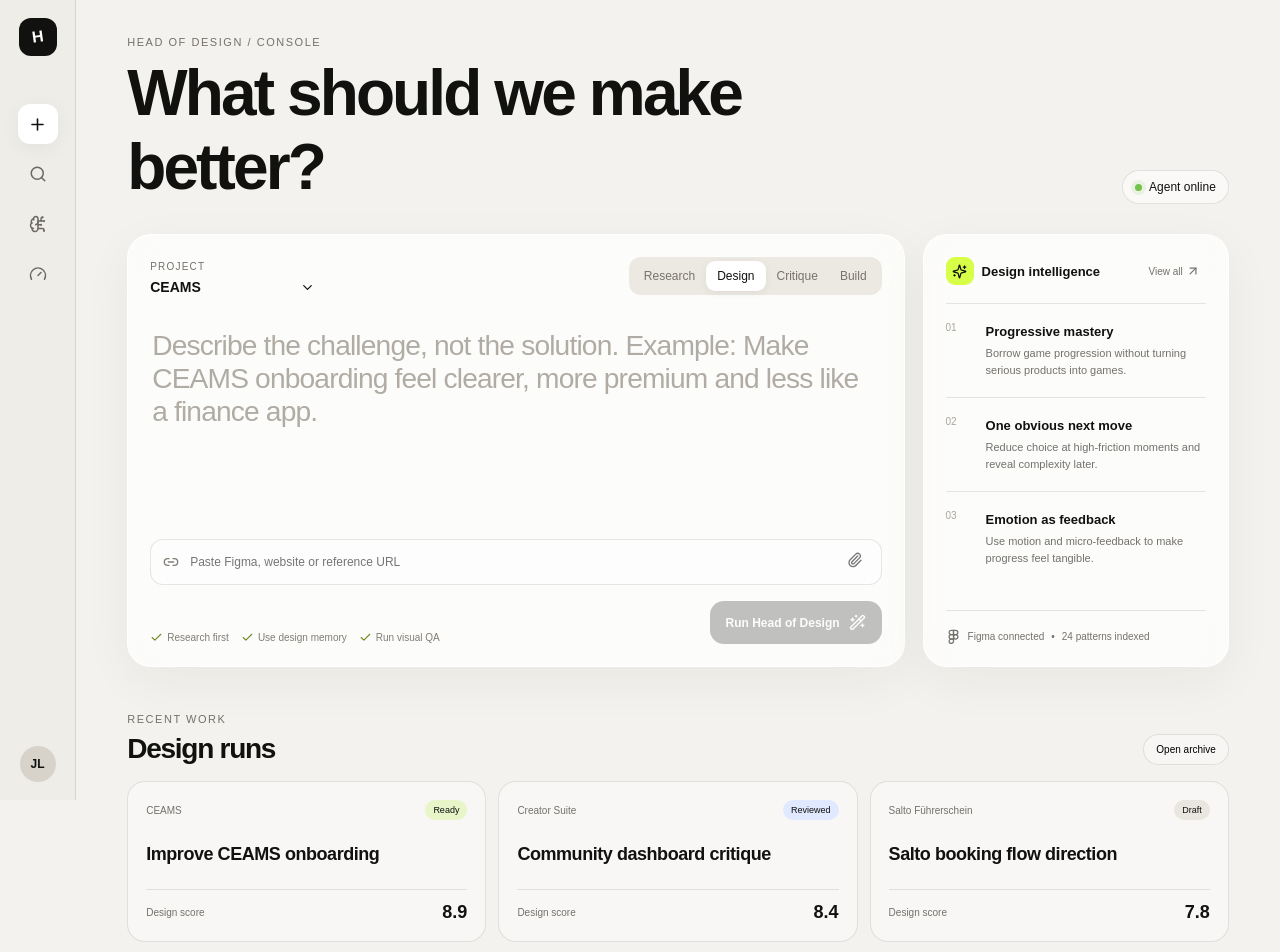
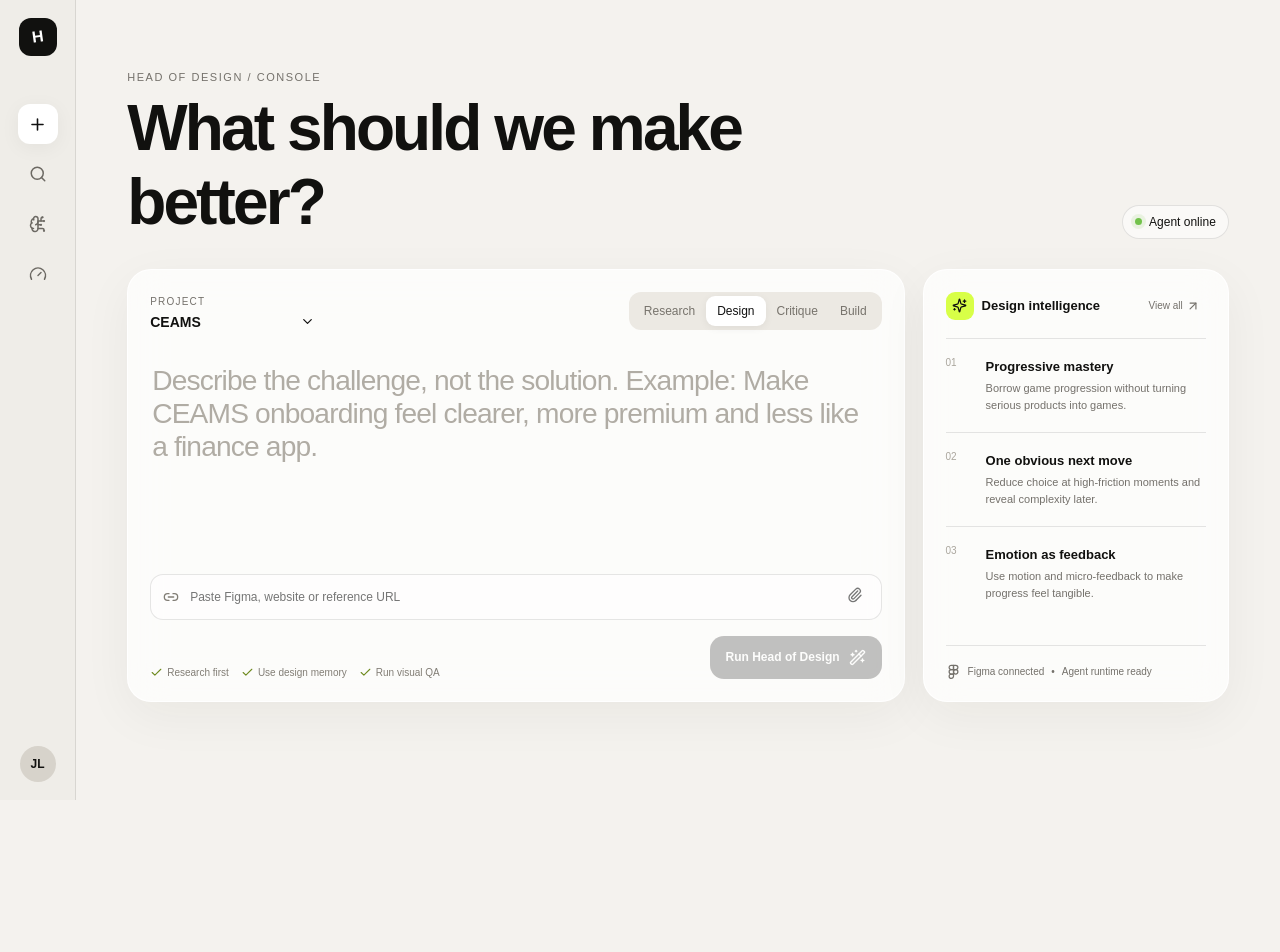
Before and after one commit to Jeaares98/headofdesign, a Next.js app: page / in a window 1280 px wide. Shown: the top 952 px of the page. After the commit the page ends 800 px from the top, so only its background shows below. Built offline with nearby package versions, Linux system fonts and the light colour scheme.

Commit message:
wire console to live design run API

```diff
--- a/app/page.tsx
+++ b/app/page.tsx
@@ -1,25 +1,53 @@
 "use client";
 
 import { useMemo, useState } from "react";
-import { ArrowUpRight, BrainCircuit, Check, ChevronDown, Figma, Gauge, Link2, Paperclip, Plus, Search, Sparkles, WandSparkles } from "lucide-react";
+import { ArrowUpRight, BrainCircuit, Check, ChevronDown, Figma, Gauge, Link2, Loader2, Paperclip, Plus, Search, Sparkles, WandSparkles } from "lucide-react";
 
 const projects = ["CEAMS", "Creator Suite", "Salto Führerschein", "Colortreat Lab"];
 const modes = ["Research", "Design", "Critique", "Build"] as const;
 
-const recent = [
-  { title: "Improve CEAMS onboarding", project: "CEAMS", status: "Ready", score: 8.9 },
-  { title: "Community dashboard critique", project: "Creator Suite", status: "Reviewed", score: 8.4 },
-  { title: "Salto booking flow direction", project: "Salto Führerschein", status: "Draft", score: 7.8 },
-];
+type RunResult = {
+  summary: string;
+  direction: string;
+  mechanisms: Array<{ name: string; why: string; application: string }>;
+  actions: string[];
+  score: Record<string, number> & { overall: number };
+  nextStep: string;
+  source: "openai" | "demo";
+};
 
 export default function Home() {
   const [project, setProject] = useState(projects[0]);
   const [mode, setMode] = useState<(typeof modes)[number]>("Design");
   const [task, setTask] = useState("");
   const [reference, setReference] = useState("");
-  const canRun = task.trim().length > 3;
+  const [result, setResult] = useState<RunResult | null>(null);
+  const [loading, setLoading] = useState(false);
+  const [error, setError] = useState("");
+  const canRun = task.trim().length > 3 && !loading;
 
   const brief = useMemo(() => ({ project, mode, task, reference }), [project, mode, task, reference]);
+
+  async function runHeadOfDesign() {
+    if (!canRun) return;
+    setLoading(true);
+    setError("");
+    setResult(null);
+    try {
+      const response = await fetch("/api/run", {
+        method: "POST",
+        headers: { "Content-Type": "application/json" },
+        body: JSON.stringify(brief),
+      });
+      const data = await response.json();
+      if (!response.ok) throw new Error(data.error || "Run failed");
+      setResult(data);
+    } catch (err) {
+      setError(err instanceof Error ? err.message : "Run failed");
+    } finally {
+      setLoading(false);
+    }
+  }
 
   return (
     <main className="shell">
@@ -31,17 +59,12 @@ export default function Home() {
           <button className="iconButton" aria-label="Intelligence"><BrainCircuit size={18} /></button>
           <button className="iconButton" aria-label="Quality"><Gauge size={18} /></button>
         </div>
-        <div className="sidebarBottom">
-          <div className="avatar">JL</div>
-        </div>
+        <div className="sidebarBottom"><div className="avatar">JL</div></div>
       </aside>
 
       <section className="workspace">
         <header className="topbar">
-          <div>
-            <p className="eyebrow">HEAD OF DESIGN / CONSOLE</p>
-            <h1>What should we make better?</h1>
-          </div>
+          <div><p className="eyebrow">HEAD OF DESIGN / CONSOLE</p><h1>What should we make better?</h1></div>
           <div className="status"><span className="statusDot" /> Agent online</div>
         </header>
 
@@ -51,77 +74,48 @@ export default function Home() {
               <label className="selectWrap">
                 <span>PROJECT</span>
                 <div className="selectControl">
-                  <select value={project} onChange={(e) => setProject(e.target.value)}>
-                    {projects.map((item) => <option key={item}>{item}</option>)}
-                  </select>
+                  <select value={project} onChange={(e) => setProject(e.target.value)}>{projects.map((item) => <option key={item}>{item}</option>)}</select>
                   <ChevronDown size={15} />
                 </div>
               </label>
-              <div className="modeSet">
-                {modes.map((item) => (
-                  <button key={item} onClick={() => setMode(item)} className={mode === item ? "mode active" : "mode"}>{item}</button>
-                ))}
-              </div>
+              <div className="modeSet">{modes.map((item) => <button key={item} onClick={() => setMode(item)} className={mode === item ? "mode active" : "mode"}>{item}</button>)}</div>
             </div>
 
-            <textarea
-              value={task}
-              onChange={(e) => setTask(e.target.value)}
-              placeholder="Describe the challenge, not the solution. Example: Make CEAMS onboarding feel clearer, more premium and less like a finance app."
-              aria-label="Design task"
-            />
+            <textarea value={task} onChange={(e) => setTask(e.target.value)} placeholder="Describe the challenge, not the solution. Example: Make CEAMS onboarding feel clearer, more premium and less like a finance app." aria-label="Design task" />
 
-            <div className="referenceRow">
-              <Link2 size={16} />
-              <input value={reference} onChange={(e) => setReference(e.target.value)} placeholder="Paste Figma, website or reference URL" />
-              <button className="attach" aria-label="Attach screenshot"><Paperclip size={16} /></button>
-            </div>
+            <div className="referenceRow"><Link2 size={16} /><input value={reference} onChange={(e) => setReference(e.target.value)} placeholder="Paste Figma, website or reference URL" /><button className="attach" aria-label="Attach screenshot"><Paperclip size={16} /></button></div>
 
             <div className="composerFooter">
-              <div className="signals">
-                <span><Check size={13} /> Research first</span>
-                <span><Check size={13} /> Use design memory</span>
-                <span><Check size={13} /> Run visual QA</span>
-              </div>
-              <button className="run" disabled={!canRun} onClick={() => console.info("Head of Design brief", brief)}>
-                Run Head of Design <WandSparkles size={17} />
-              </button>
+              <div className="signals"><span><Check size={13} /> Research first</span><span><Check size={13} /> Use design memory</span><span><Check size={13} /> Run visual QA</span></div>
+              <button className="run" disabled={!canRun} onClick={runHeadOfDesign}>{loading ? <><Loader2 className="spin" size={17} /> Running…</> : <>Run Head of Design <WandSparkles size={17} /></>}</button>
             </div>
+            {error && <div className="errorBox">{error}</div>}
           </section>
 
           <aside className="intelligence card">
-            <div className="sectionTitle">
-              <div><span className="miniIcon"><Sparkles size={15} /></span><strong>Design intelligence</strong></div>
-              <button>View all <ArrowUpRight size={14} /></button>
-            </div>
-            <div className="intelItem">
-              <span className="intelIndex">01</span>
-              <div><strong>Progressive mastery</strong><p>Borrow game progression without turning serious products into games.</p></div>
-            </div>
-            <div className="intelItem">
-              <span className="intelIndex">02</span>
-              <div><strong>One obvious next move</strong><p>Reduce choice at high-friction moments and reveal complexity later.</p></div>
-            </div>
-            <div className="intelItem">
-              <span className="intelIndex">03</span>
-              <div><strong>Emotion as feedback</strong><p>Use motion and micro-feedback to make progress feel tangible.</p></div>
-            </div>
-            <div className="sourceStrip"><Figma size={15} /> Figma connected <span>•</span> 24 patterns indexed</div>
+            <div className="sectionTitle"><div><span className="miniIcon"><Sparkles size={15} /></span><strong>Design intelligence</strong></div><button>View all <ArrowUpRight size={14} /></button></div>
+            <div className="intelItem"><span className="intelIndex">01</span><div><strong>Progressive mastery</strong><p>Borrow game progression without turning serious products into games.</p></div></div>
+            <div className="intelItem"><span className="intelIndex">02</span><div><strong>One obvious next move</strong><p>Reduce choice at high-friction moments and reveal complexity later.</p></div></div>
+            <div className="intelItem"><span className="intelIndex">03</span><div><strong>Emotion as feedback</strong><p>Use motion and micro-feedback to make progress feel tangible.</p></div></div>
+            <div className="sourceStrip"><Figma size={15} /> Figma connected <span>•</span> Agent runtime ready</div>
           </aside>
         </div>
 
-        <section className="recentSection">
-          <div className="sectionHeading"><div><p className="eyebrow">RECENT WORK</p><h2>Design runs</h2></div><button className="ghost">Open archive</button></div>
-          <div className="runs">
-            {recent.map((item) => (
-              <article className="runCard" key={item.title}>
-                <div className="runTop"><span>{item.project}</span><span className={`pill ${item.status.toLowerCase()}`}>{item.status}</span></div>
-                <h3>{item.title}</h3>
-                <div className="runBottom"><span>Design score</span><strong>{item.score}</strong></div>
-              </article>
-            ))}
-          </div>
-        </section>
+        {result && (
+          <section className="resultSection">
+            <div className="resultHero card">
+              <div className="resultMeta"><span>{project}</span><span>{mode}</span><span>{result.source === "openai" ? "Live AI" : "Demo mode"}</span></div>
+              <div className="scoreRing"><strong>{result.score.overall.toFixed(1)}</strong><span>Design score</span></div>
+              <div><p className="eyebrow">HEAD OF DESIGN DIRECTION</p><h2>{result.summary}</h2><p className="directionText">{result.direction}</p></div>
+            </div>
+
+            <div className="resultGrid">
+              <article className="card resultCard"><p className="eyebrow">MECHANISMS</p>{result.mechanisms.map((item, i) => <div className="mechanism" key={item.name}><span>0{i + 1}</span><div><strong>{item.name}</strong><p>{item.why}</p><em>{item.application}</em></div></div>)}</article>
+              <article className="card resultCard"><p className="eyebrow">NEXT ACTIONS</p><ol>{result.actions.map((item) => <li key={item}>{item}</li>)}</ol><div className="nextStep"><span>Next step</span><strong>{result.nextStep}</strong></div></article>
+              <article className="card resultCard scoreCard"><p className="eyebrow">QUALITY GATE</p>{Object.entries(result.score).filter(([key]) => key !== "overall").map(([key, value]) => <div className="scoreRow" key={key}><span>{key}</span><div className="scoreBar"><i style={{ width: `${Math.min(100, value * 10)}%` }} /></div><strong>{value.toFixed(1)}</strong></div>)}</article>
+            </div>
+          </section>
+        )}
       </section>
     </main>
   );
```
